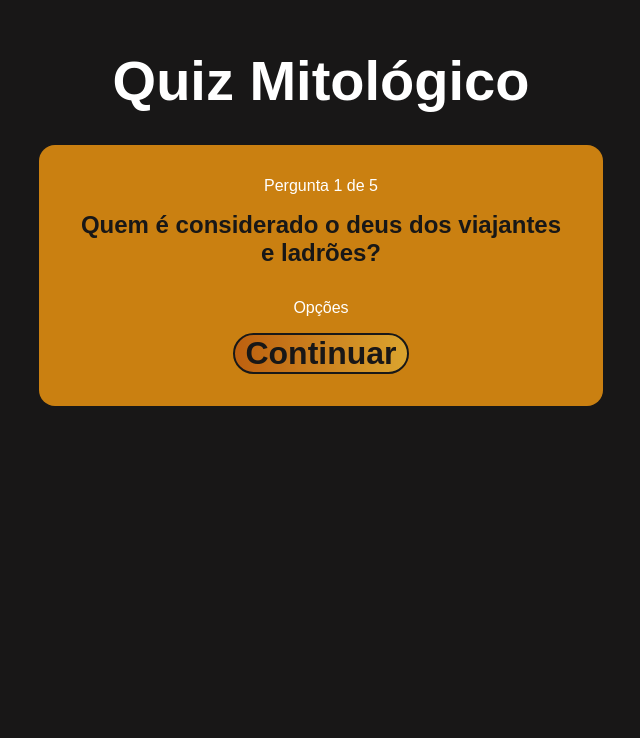
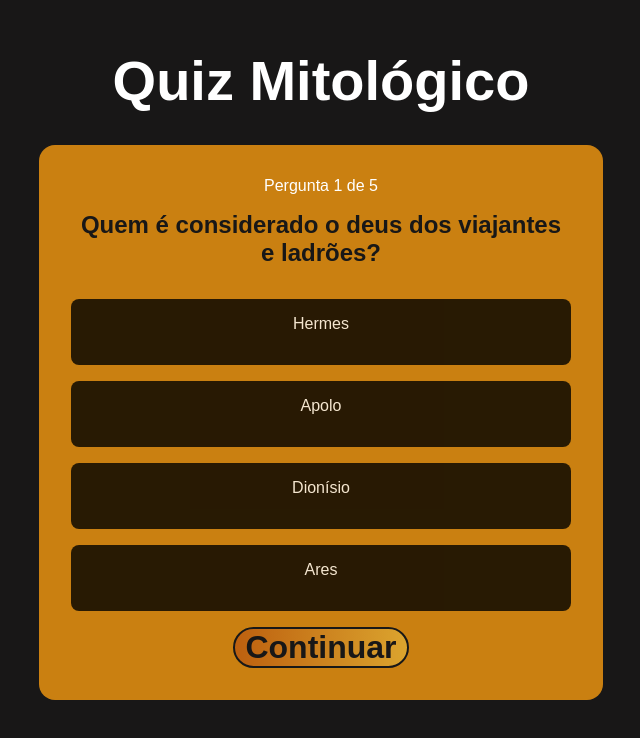
Before and after one commit to Gabriiell0710/quiz-mitologico, a React (Vite) app: page / in a window 1280 px wide. Both pictures are taken after a click on the button "Iniciar". Shown: the top 738 px of the page, without its empty margins (319-959 px from the left). Built offline with nearby package versions, Linux system fonts and the light colour scheme.

Commit message:
feat: display question created

```diff
--- /dev/null
+++ b/src/components/Option.css
@@ -0,0 +1,13 @@
+.option{
+    background-color: black;
+    border-radius: .5rem;
+    padding: 1rem;
+    margin-bottom: 1rem;
+    cursor: pointer;
+    opacity: .8;
+    transition: 0.4s;
+}
+
+.option:hover{
+    opacity: 1;
+}
--- /dev/null
+++ b/src/components/Option.jsx
@@ -0,0 +1,16 @@
+import { useContext } from "react";
+import { QuizContext } from "../context/quiz";
+
+import "./Option.css";
+
+const Option = ({ option }) => {
+  const [quizState, dispatch] = useContext(QuizContext);
+
+  return (
+    <div className="option">
+      <p>{option}</p>
+    </div>
+  );
+};
+
+export default Option;
--- a/src/components/Question.jsx
+++ b/src/components/Question.jsx
@@ -1,6 +1,7 @@
 import { useContext } from "react";
 import { QuizContext } from "../context/quiz";
 
+import Option from "./Option";
 import "./Question.css";
 
 const Question = () => {
@@ -13,7 +14,9 @@
       </p>
       <h2>{currentQuestion.question}</h2>
       <div id="options-container">
-        <p>Opções</p>
+        {currentQuestion.options.map((option) => (
+          <Option option={option} key={option} />
+        ))}
       </div>
       <button onClick={() => dispatch({ type: "CHANGE_QUESTION" })}>
         Continuar
```
